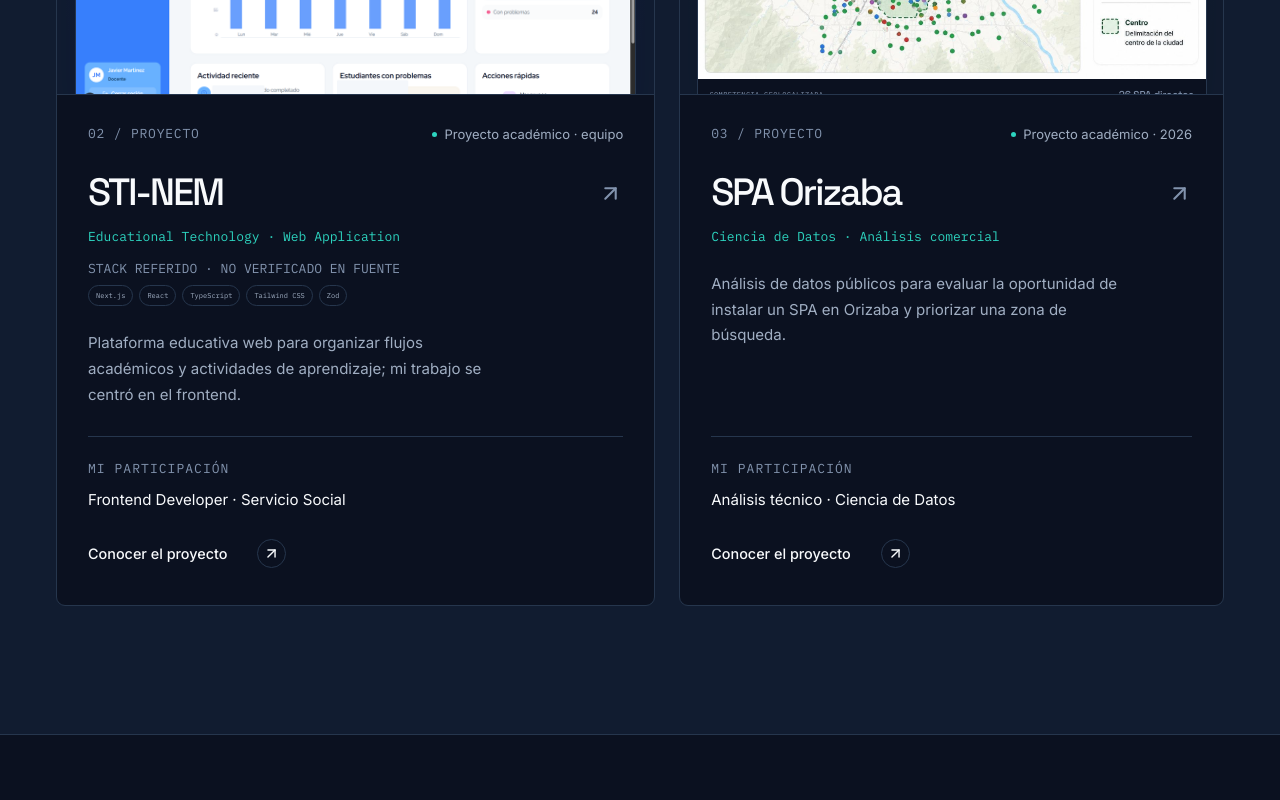
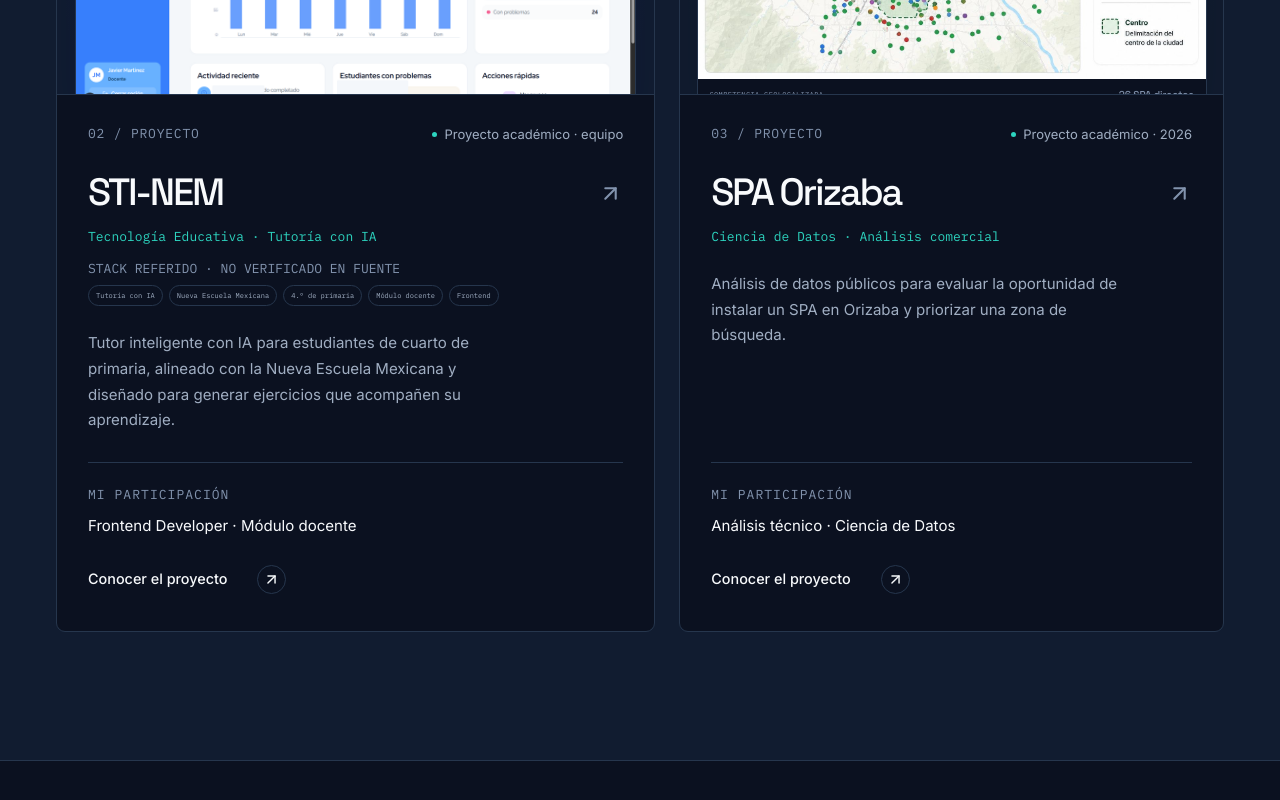
Before and after one commit to SUORDd/javier-martinez-portfolio, a Next.js app: page / in a window 1280 px wide. Shown: the part 2883-3683 px from the top of the page. Built offline with nearby package versions, Linux system fonts and the light colour scheme; no server answers.

Commit message:
Describe STI-NEM as an AI tutoring system

```diff
--- a/src/components/sti-nem-case-study.tsx
+++ b/src/components/sti-nem-case-study.tsx
@@ -24,6 +24,15 @@ import { LanguageText } from "@/components/language-provider";
 import { getPublicAssetPath } from "@/lib/site-url";
 
 const organizationUrl = "https://github.com/Tutor-IA-NEM";
+
+const focusTags = [
+  { es: "Tutoría con IA", en: "AI tutoring" },
+  { es: "Nueva Escuela Mexicana", en: "New Mexican School" },
+  { es: "4.º de primaria", en: "Grade 4" },
+  { es: "Módulo docente", en: "Teacher module" },
+  { es: "Desarrollo frontend", en: "Frontend engineering" },
+  { es: "Servicio social", en: "Social service" },
+];
 
 const captures: AelpCapture[] = [
   {
@@ -122,23 +131,17 @@ export function StiNemCaseStudy() {
           </Link>
           <div className="sti-case-hero-grid">
             <div className="sti-case-intro">
-              <p className="eyebrow"><span>02</span> / <LanguageText es="CASO DE ESTUDIO · INGENIERÍA DE SOFTWARE" en="SOFTWARE ENGINEERING CASE STUDY" /></p>
+              <p className="eyebrow"><span>02</span> / <LanguageText es="CASO DE ESTUDIO · TUTORÍA INTELIGENTE" en="AI TUTORING CASE STUDY" /></p>
               <h1>STI-NEM<span>.</span></h1>
               <p className="sti-case-subtitle">
-                <LanguageText es="Sistema inteligente de tutoría y gestión educativa" en="Intelligent Tutoring & Educational Management System" />
+                <LanguageText es="Tutor inteligente con IA para la Nueva Escuela Mexicana" en="AI tutor for Mexico’s New Mexican School" />
               </p>
               <p className="sti-case-lede">
-                <LanguageText es="Plataforma web educativa para organizar flujos académicos y actividades de aprendizaje. Mi participación se centró en el frontend y en preparar la comunicación con los servicios del sistema." en="An educational web platform for academic workflows and learning activities. My contribution focused on the frontend and preparing communication with system services." />
+                <LanguageText es="Diseñado para niñas y niños de cuarto de primaria, STI-NEM busca apoyar su aprendizaje con un tutor inteligente. Su objetivo inicial es generar ejercicios con IA alineados con la Nueva Escuela Mexicana. La plataforma contempla módulos de docente, estudiante y administración. Mi aporte se centró en construir las pantallas del módulo docente." en="Designed for fourth-grade students, STI-NEM aims to support learning with an intelligent tutor. Its initial goal is to generate AI-assisted exercises aligned with Mexico’s New Mexican School curriculum. The platform includes teacher, student, and administrator modules. I focused on building the teacher-module screens." />
               </p>
               <div className="sti-case-tags" aria-label="Enfoque del proyecto / Project focus">
-                {["Web Application", "Frontend Engineering", "Educational Technology", "API Integration", "Servicio Social"].map((tag) => (
-                  <span key={tag}>
-                    {tag === "Web Application" ? <LanguageText es="Aplicación web" en={tag} />
-                      : tag === "Frontend Engineering" ? <LanguageText es="Desarrollo frontend" en={tag} />
-                        : tag === "Educational Technology" ? <LanguageText es="Tecnología educativa" en={tag} />
-                          : tag === "API Integration" ? <LanguageText es="Integración con API" en={tag} />
-                            : <LanguageText es={tag} en="Social Service Program" />}
-                  </span>
+                {focusTags.map((tag) => (
+                  <span key={tag.en}><LanguageText es={tag.es} en={tag.en} /></span>
                 ))}
               </div>
               <p className="sti-case-stack-label"><LanguageText es="STACK REFERIDO PARA EL PROYECTO" en="REPORTED PROJECT STACK" /></p>
@@ -166,10 +169,10 @@ export function StiNemCaseStudy() {
         <div className="shell sti-case-context-grid">
           <div>
             <p className="eyebrow"><span>01</span> / <LanguageText es="RESUMEN" en="OVERVIEW" /></p>
-            <h2><LanguageText es="Gestión académica y actividades de aprendizaje." en="Academic management and learning activities." /></h2>
+            <h2><LanguageText es="Un tutor inteligente para practicar y aprender." en="An intelligent tutor to practice and learn." /></h2>
           </div>
           <p>
-            <LanguageText es="STI-NEM contempla perfiles escolares, gestión de grupos y estudiantes, además de ejercicios vinculados con contenidos curriculares. Las capturas disponibles documentan principalmente la experiencia docente y algunas vistas de ejercicios." en="STI-NEM covers school profiles, class and student management, and exercises linked to curriculum content. The available screenshots mainly document the teacher experience and some exercise views." />
+            <LanguageText es="El sistema está pensado para apoyar a estudiantes de cuarto de primaria con ejercicios de la Nueva Escuela Mexicana generados con IA. También contempla módulos de docente, estudiante y administración; las capturas disponibles muestran sobre todo la interfaz del módulo docente." en="The system is designed to support fourth-grade students with AI-generated exercises aligned with Mexico’s New Mexican School curriculum. It also includes teacher, student, and administrator modules; the available screenshots mainly show the teacher interface." />
           </p>
         </div>
       </section>
@@ -249,7 +252,7 @@ export function StiNemCaseStudy() {
             </article>
           </div>
           <p className="sti-case-architecture-note">
-            <LanguageText es="No se presenta la generación de ejercicios con IA, la sesión ni el consumo de servicios como integraciones operativas confirmadas." en="AI exercise generation, sessions, and service consumption are not presented as confirmed working integrations." />
+            <LanguageText es="La generación de ejercicios con IA es un objetivo central del sistema. Las capturas disponibles documentan interfaces, pero no demuestran por sí solas que la generación o la conexión con servicios estén operativas." en="AI exercise generation is a central goal of the system. The available screenshots document interfaces but do not by themselves verify that generation or service connections are operational." />
           </p>
         </div>
       </section>
@@ -276,14 +279,14 @@ export function StiNemCaseStudy() {
         <div className="shell sti-case-context-grid">
           <div>
             <p className="eyebrow"><span>06</span> / <LanguageText es="MI ROL Y CONTRIBUCIÓN" en="MY ROLE & CONTRIBUTION" /></p>
-            <h2><LanguageText es="Desarrollador frontend · Servicio Social" en="Frontend Developer · Social Service Program" /></h2>
+            <h2><LanguageText es="Desarrollo frontend · Módulo docente" en="Frontend development · Teacher module" /></h2>
           </div>
           <div>
             <p>
-              <LanguageText es="Participé en el desarrollo del frontend, principalmente en interfaces y flujos orientados al módulo docente. También trabajé en la organización de tipos, contratos, servicios simulados y adaptadores para preparar la integración con la API." en="I contributed to frontend development, mainly on interfaces and workflows for the teacher module. I also worked on organizing types, contracts, mock services, and adapters to prepare for API integration." />
+              <LanguageText es="Desarrollé las pantallas del módulo docente, incluidos el dashboard, la gestión de grupos y las vistas relacionadas con estudiantes y ejercicios. Mi trabajo se concentró en la interfaz que usan los docentes dentro de un sistema más amplio de tutoría asistida con IA." en="I developed the teacher-module screens, including the dashboard, class management, and views related to students and exercises. My work focused on the teacher interface within a broader AI-assisted tutoring system." />
             </p>
             <p>
-              <LanguageText es="Mi contribución se limita al trabajo de frontend y preparación de servicios; no atribuyo a mi rol la tesis, el backend completo ni el sistema desarrollado por el resto del equipo." en="My contribution is limited to frontend work and service preparation; I do not claim the thesis, the complete backend, or the system built by the rest of the team as my own work." />
+              <LanguageText es="Mi responsabilidad fue el módulo docente; no atribuyo a mi rol la tesis, el backend completo ni el sistema desarrollado por el resto del equipo." en="My responsibility was the teacher module; I do not claim the thesis, the complete backend, or the system built by the rest of the team as my own work." />
             </p>
             <a className="sti-case-org-link" href={organizationUrl} target="_blank" rel="noreferrer">
               <LanguageText es="Organización en GitHub" en="GitHub organization" /> <ArrowUpRight size={15} />
--- a/src/data/project-translations.ts
+++ b/src/data/project-translations.ts
@@ -30,23 +30,25 @@ export const projectEnglish: Record<string, Partial<Project>> = {
     ],
   },
   "tutor-ia-nem": {
-    role: "Frontend developer · social service program",
+    category: "Educational Technology · AI Tutoring",
+    role: "Frontend developer · teacher module",
     status: "Academic team project",
     summary:
-      "An educational web platform for organizing academic workflows and learning activities; my work focused on the frontend.",
+      "An AI tutor for fourth-grade students, aligned with Mexico’s New Mexican School curriculum and designed to generate exercises that support learning.",
     problem:
-      "Managing classes, students, and learning activities requires clear workflows for different school roles.",
+      "Fourth-grade students need guided practice with curriculum content. STI-NEM proposes an intelligent tutor that offers exercises and supports their learning.",
     solution:
-      "An educational web application that brings together teacher workflows and learning activities linked to curriculum content.",
+      "A web system with teacher, student, and administrator modules. Its initial goal is to generate AI-assisted exercises aligned with the New Mexican School curriculum.",
     contribution:
-      "I contributed to frontend development and prepared contracts, mock services, and adapters for API integration; the source code is unavailable to verify each implementation.",
+      "I developed the teacher-module screens, including the dashboard, class-management, and exercise views. My contribution focused on the teacher interface within the team building the broader system.",
     overview: [
-      "STI-NEM is an educational web platform with interfaces for academic management and learning activities. The work was completed as a team as part of a master's thesis project at Mexico's National Institute of Technology.",
+      "STI-NEM is an AI-assisted intelligent tutoring system designed for fourth-grade students. Its initial goal is to generate exercises aligned with Mexico’s New Mexican School curriculum and help students learn as they solve them. The platform includes teacher, student, and administrator modules.",
+      "The work was completed as a team as part of a master's thesis project at Mexico's National Institute of Technology.",
       "Available screenshots document the views. The frontend and backend repositories are not public or accessible from this environment, so I could not verify dependencies, routes, services, or a live API connection.",
     ],
     implemented: [
-      "Screenshots of the teacher dashboard, classes, student profile, exercise settings, and exercise browsing.",
-      "A curriculum-criteria interface for exercises; the screenshot does not confirm connected generation or result processing.",
+      "Teacher-module screens: dashboard, class management, and views related to students and exercises.",
+      "An exercise criteria interface aligned with the curriculum. Screenshots show the UI but do not by themselves verify AI generation.",
     ],
     planned: [
       "Verify contracts, routes, and technologies against the sti-nem-front repository when the code is accessible.",
--- a/src/data/projects.ts
+++ b/src/data/projects.ts
@@ -56,25 +56,26 @@ export const projects: Project[] = [
     slug: "tutor-ia-nem",
     number: "02",
     name: "STI-NEM",
-    category: "Educational Technology · Web Application",
-    role: "Frontend Developer · Servicio Social",
+    category: "Tecnología Educativa · Tutoría con IA",
+    role: "Frontend Developer · Módulo docente",
     status: "Proyecto académico · equipo",
     summary:
-      "Plataforma educativa web para organizar flujos académicos y actividades de aprendizaje; mi trabajo se centró en el frontend.",
+      "Tutor inteligente con IA para estudiantes de cuarto de primaria, alineado con la Nueva Escuela Mexicana y diseñado para generar ejercicios que acompañen su aprendizaje.",
     problem:
-      "La gestión de grupos, estudiantes y actividades educativas requiere flujos claros para los distintos perfiles escolares.",
+      "Los alumnos de cuarto de primaria necesitan practicar contenidos curriculares con orientación. STI-NEM plantea un tutor inteligente que les propone ejercicios y acompaña su aprendizaje.",
     solution:
-      "Una aplicación web educativa que reúne interfaces para el trabajo docente y actividades vinculadas con contenidos curriculares.",
+      "Un sistema web con módulos para docente, estudiante y administración, cuyo objetivo inicial es generar ejercicios con IA alineados con la Nueva Escuela Mexicana.",
     contribution:
-      "Participé en el desarrollo del frontend y en la preparación de contratos, servicios simulados y adaptadores para la integración con API; el código fuente no está disponible para comprobar cada implementación.",
-    tags: ["Next.js", "React", "TypeScript", "Tailwind CSS", "Zod"],
+      "Desarrollé las pantallas del módulo docente, incluidas las vistas de dashboard, grupos y ejercicios. Mi aporte fue la interfaz docente dentro del equipo que desarrolla el sistema completo.",
+    tags: ["Tutoría con IA", "Nueva Escuela Mexicana", "4.º de primaria", "Módulo docente", "Frontend"],
     overview: [
-      "STI-NEM es una plataforma web educativa con interfaces para gestión académica y actividades de aprendizaje. El trabajo se realizó en equipo como parte de un proyecto de tesis de maestría del Tecnológico Nacional de México.",
+      "STI-NEM es un sistema inteligente de tutoría asistida con IA, pensado para alumnos de cuarto de primaria. Su objetivo inicial es generar ejercicios alineados con la Nueva Escuela Mexicana y ayudar al alumno a aprender mientras los resuelve. La plataforma contempla módulos de docente, estudiante y administración.",
+      "El trabajo se realizó en equipo como parte de un proyecto de tesis de maestría del Tecnológico Nacional de México.",
       "Las capturas disponibles documentan las vistas. Los repositorios del frontend y backend no son públicos ni accesibles desde este entorno, por lo que no pude verificar dependencias, rutas, servicios o conexión real con la API.",
     ],
     implemented: [
-      "Capturas de dashboard docente, grupos, perfil de estudiante, configuración de ejercicios y consulta de ejercicios.",
-      "Interfaz de criterios curriculares para ejercicios; la captura no confirma generación conectada ni procesamiento de resultados.",
+      "Pantallas del módulo docente: dashboard, gestión de grupos y vistas relacionadas con estudiantes y ejercicios.",
+      "Interfaz de criterios curriculares para ejercicios. Las capturas muestran las pantallas, pero no comprueban por sí solas la generación mediante IA.",
     ],
     planned: [
       "Verificar contratos, rutas y tecnologías contra el repositorio sti-nem-front cuando el código esté accesible.",
```
